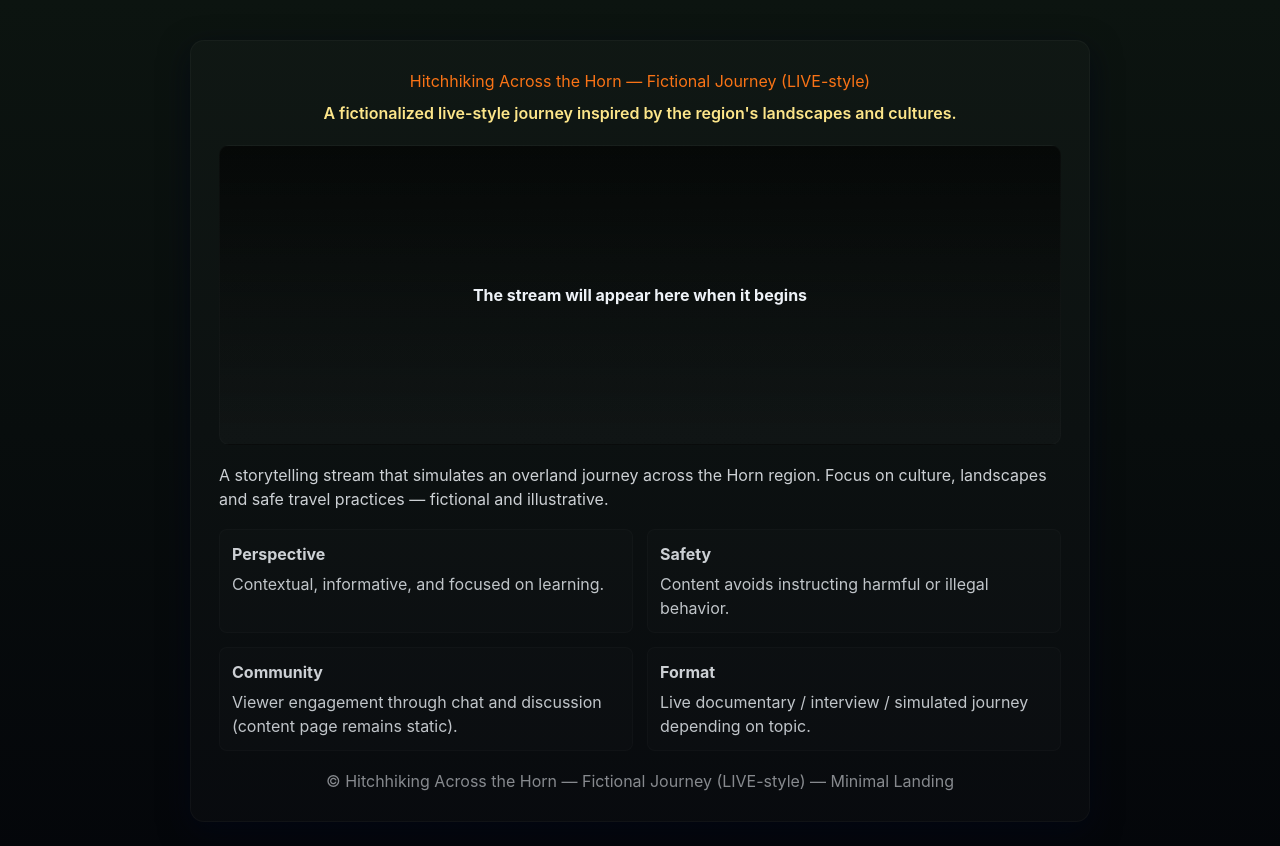
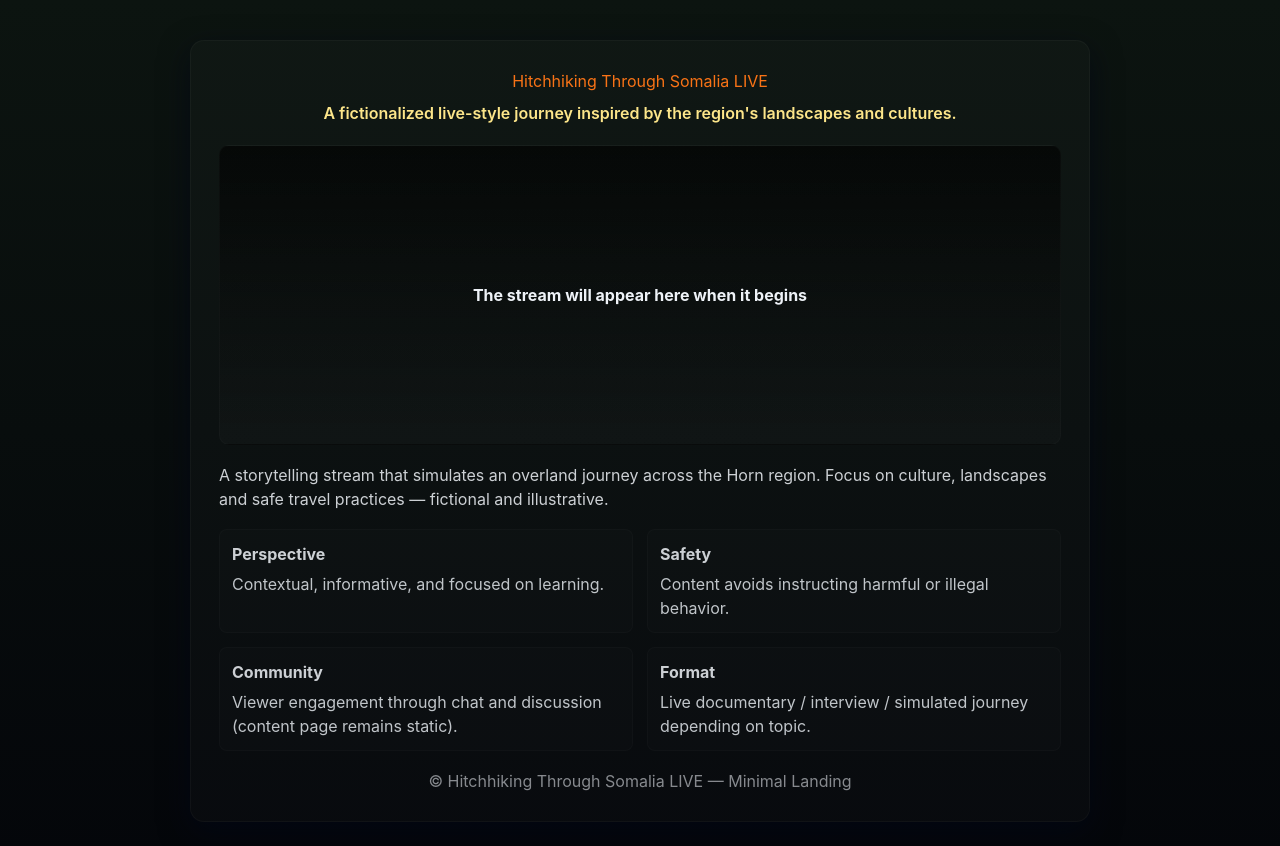
Before and after one commit to alexvladimirovich888/pirates, a plain HTML site: page index.html in a window 1280 px wide. Drawn offline with nearby package versions, Linux system fonts and the light colour scheme.

Commit message:
Update index.html

```diff
--- a/index.html
+++ b/index.html
@@ -3,7 +3,7 @@
 <head>
   <meta charset="utf-8" />
   <meta name="viewport" content="width=device-width,initial-scale=1" />
-  <title>Hitchhiking Across the Horn — Fictional Journey (LIVE-style)</title>
+  <title>Hitchhiking Through Somalia LIVE</title>
   <script src="https://cdn.tailwindcss.com"></script>
   <style>
     :root{--bg:#0c1410; --accent:#f97316; --accent2:#fde68a;}
@@ -23,7 +23,7 @@
 <body>
   <main class="card">
     <header>
-      <h1>Hitchhiking Across the Horn — Fictional Journey (LIVE-style)</h1>
+      <h1>Hitchhiking Through Somalia LIVE</h1>
       <div class="subtitle">A fictionalized live-style journey inspired by the region's landscapes and cultures.</div>
     </header>
 
@@ -41,7 +41,7 @@
       </div>
     </section>
 
-    <footer>© Hitchhiking Across the Horn — Fictional Journey (LIVE-style) — Minimal Landing</footer>
+    <footer>© Hitchhiking Through Somalia LIVE — Minimal Landing</footer>
   </main>
 </body>
 </html>
```
